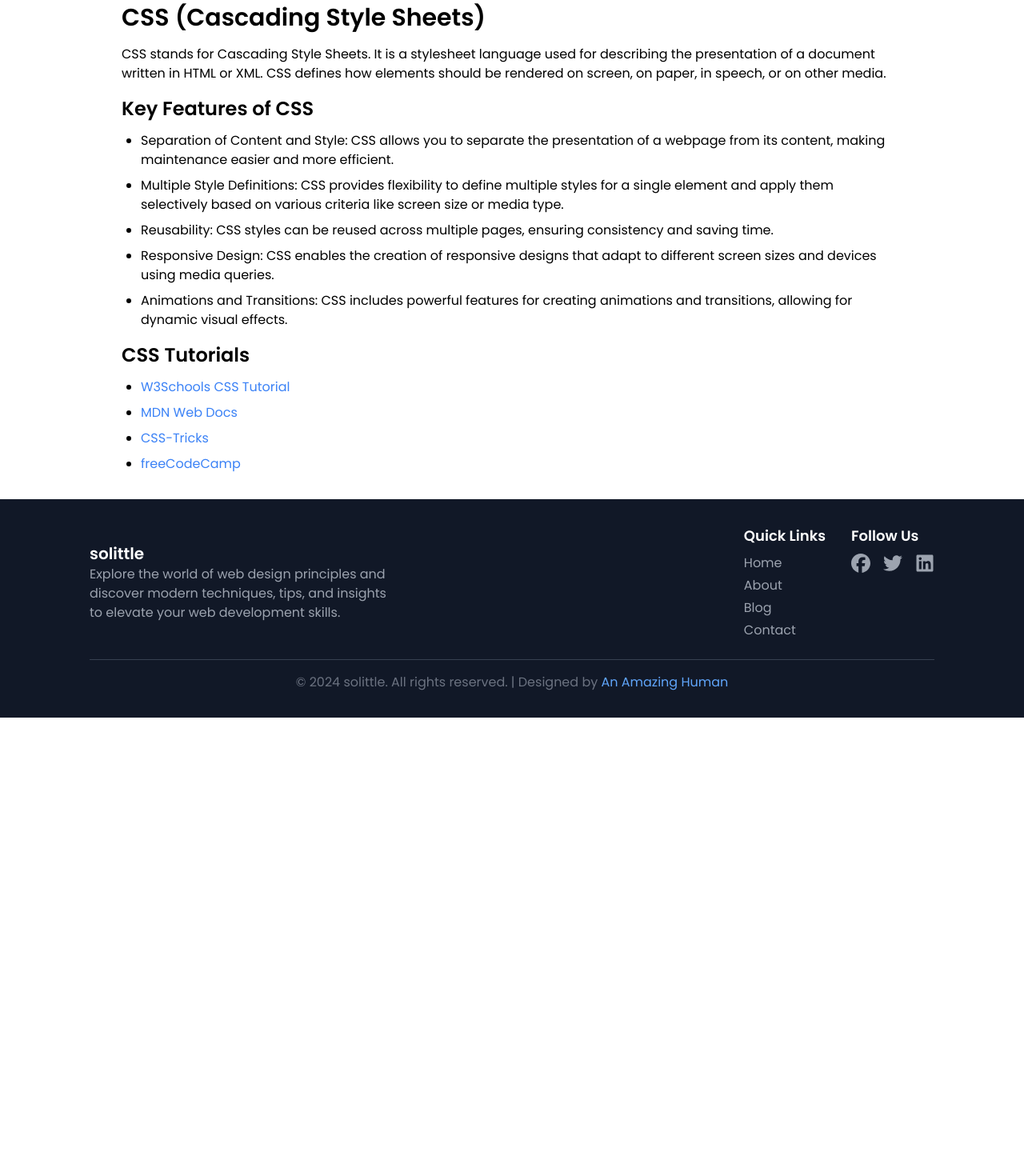
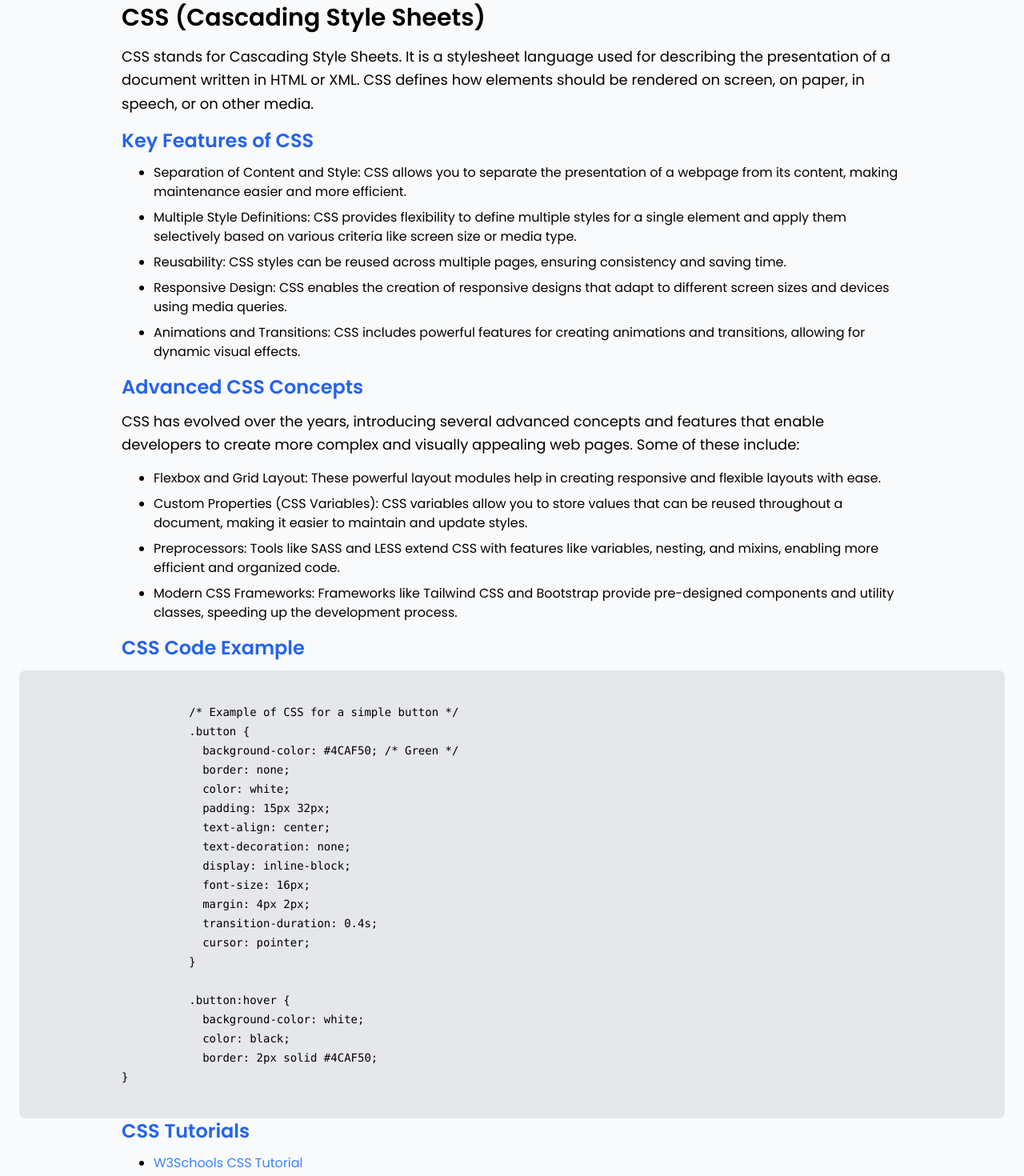
Before and after one commit to elizabeth-agada/so-little, a React (Create React App) app: page /category/css in a window 1280 px wide. Shown: the part 100-1570 px from the top of the page at 80% size. Before the commit the page ends 997 px from the top, so only its background shows below. Built offline with nearby package versions, Linux system fonts and the light colour scheme.

Commit message:
css page

```diff
--- a/public/index.html
+++ b/public/index.html
@@ -2,7 +2,7 @@
 <html lang="en">
   <head>
     <meta charset="utf-8" />
-    <link rel="icon" href="" />
+    <link rel="icon" href="./img/responsive.jpg" type="image/x-icon" />
     <link rel="stylesheet" href="https://cdnjs.cloudflare.com/ajax/libs/font-awesome/5.15.4/css/all.min.css" />
     <meta name="viewport" content="width=device-width, initial-scale=1" />
     <meta name="theme-color" content="#000000" />
--- a/src/pages/CascadePage.jsx
+++ b/src/pages/CascadePage.jsx
@@ -2,39 +2,78 @@ import React from 'react';
 
 const CascadePage = () => {
   return (
-    <div className="p-6 bg-white text-black font-sans">
+    <div className="p-6 bg-gray-50 text-black font-sans">
       <h1 className="text-3xl font-bold mb-4 px-4 md:px-32">CSS (Cascading Style Sheets)</h1>
-      <p className="mb-4 px-4 md:px-32">
+      <p className="mb-4 px-4 md:px-32 text-lg leading-relaxed">
         CSS stands for Cascading Style Sheets. It is a stylesheet language used for describing the presentation of a document written in HTML or XML. CSS defines how elements should be rendered on screen, on paper, in speech, or on other media.
       </p>
 
-      <h2 className="text-2xl font-semibold mb-3 px-4 md:px-32">Key Features of CSS</h2>
-      <ul className="list-disc ml-6 mb-4 px-4 md:px-32">
-        <li className="mb-2">Separation of Content and Style: CSS allows you to separate the presentation of a webpage from its content, making maintenance easier and more efficient.</li>
-        <li className="mb-2">Multiple Style Definitions: CSS provides flexibility to define multiple styles for a single element and apply them selectively based on various criteria like screen size or media type.</li>
-        <li className="mb-2">Reusability: CSS styles can be reused across multiple pages, ensuring consistency and saving time.</li>
-        <li className="mb-2">Responsive Design: CSS enables the creation of responsive designs that adapt to different screen sizes and devices using media queries.</li>
-        <li className="mb-2">Animations and Transitions: CSS includes powerful features for creating animations and transitions, allowing for dynamic visual effects.</li>
+      <h2 className="text-2xl font-semibold mb-3 px-4 md:px-32 text-blue-600">Key Features of CSS</h2>
+      <ul className="list-disc ml-10 mb-4 px-4 md:px-32 space-y-2">
+        <li>Separation of Content and Style: CSS allows you to separate the presentation of a webpage from its content, making maintenance easier and more efficient.</li>
+        <li>Multiple Style Definitions: CSS provides flexibility to define multiple styles for a single element and apply them selectively based on various criteria like screen size or media type.</li>
+        <li>Reusability: CSS styles can be reused across multiple pages, ensuring consistency and saving time.</li>
+        <li>Responsive Design: CSS enables the creation of responsive designs that adapt to different screen sizes and devices using media queries.</li>
+        <li>Animations and Transitions: CSS includes powerful features for creating animations and transitions, allowing for dynamic visual effects.</li>
       </ul>
 
-      <h2 className="text-2xl font-semibold mb-3 px-4 md:px-32">CSS Tutorials</h2>
-      <ul className="list-disc ml-6 px-4 md:px-32">
-        <li className="mb-2">
+      <h2 className="text-2xl font-semibold mb-3 px-4 md:px-32 text-blue-600">Advanced CSS Concepts</h2>
+      <p className="mb-4 px-4 md:px-32 text-lg leading-relaxed">
+        CSS has evolved over the years, introducing several advanced concepts and features that enable developers to create more complex and visually appealing web pages. Some of these include:
+      </p>
+      <ul className="list-disc ml-10 mb-4 px-4 md:px-32 space-y-2">
+        <li>Flexbox and Grid Layout: These powerful layout modules help in creating responsive and flexible layouts with ease.</li>
+        <li>Custom Properties (CSS Variables): CSS variables allow you to store values that can be reused throughout a document, making it easier to maintain and update styles.</li>
+        <li>Preprocessors: Tools like SASS and LESS extend CSS with features like variables, nesting, and mixins, enabling more efficient and organized code.</li>
+        <li>Modern CSS Frameworks: Frameworks like Tailwind CSS and Bootstrap provide pre-designed components and utility classes, speeding up the development process.</li>
+      </ul>
+
+      <h2 className="text-2xl font-semibold mb-3 px-4 md:px-32 text-blue-600">CSS Code Example</h2>
+      <pre className="bg-gray-200 p-4 rounded-lg overflow-auto px-4 md:px-32">
+        <code className="text-sm">
+          {`
+          /* Example of CSS for a simple button */
+          .button {
+            background-color: #4CAF50; /* Green */
+            border: none;
+            color: white;
+            padding: 15px 32px;
+            text-align: center;
+            text-decoration: none;
+            display: inline-block;
+            font-size: 16px;
+            margin: 4px 2px;
+            transition-duration: 0.4s;
+            cursor: pointer;
+          }
+
+          .button:hover {
+            background-color: white;
+            color: black;
+            border: 2px solid #4CAF50;
+}
+          `}
+        </code>
+      </pre>
+
+      <h2 className="text-2xl font-semibold mb-3 px-4 md:px-32 text-blue-600">CSS Tutorials</h2>
+      <ul className="list-disc ml-10 px-4 md:px-32 space-y-2">
+        <li>
           <a href="https://www.w3schools.com/css/" className="text-blue-500 hover:underline" target="_blank" rel="noopener noreferrer">
             W3Schools CSS Tutorial
           </a>
         </li>
-        <li className="mb-2">
+        <li>
           <a href="https://developer.mozilla.org/en-US/docs/Web/CSS" className="text-blue-500 hover:underline" target="_blank" rel="noopener noreferrer">
             MDN Web Docs
           </a>
         </li>
-        <li className="mb-2">
+        <li>
           <a href="https://css-tricks.com/" className="text-blue-500 hover:underline" target="_blank" rel="noopener noreferrer">
             CSS-Tricks
           </a>
         </li>
-        <li className="mb-2">
+        <li>
           <a href="https://www.freecodecamp.org/learn/responsive-web-design/#basic-css" className="text-blue-500 hover:underline" target="_blank" rel="noopener noreferrer">
             freeCodeCamp
           </a>
```
Also changed, not shown: src/tailwind.css.
